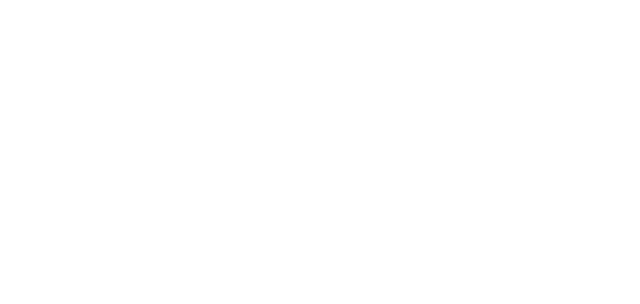
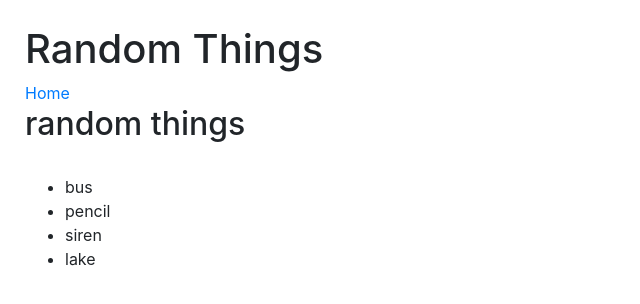
Before and after one commit to chrsteffen1/all-the-things, a React (Create React App) app: page /the-random-things in a window 1280 px wide. Before the commit this address had no page. Shown: the top 304 px of the page, without its empty margins (0-640 px from the left). Built offline with nearby package versions, Linux system fonts and the light colour scheme.

Commit message:
add randomThings page component and route

```diff
--- a/src/App.js
+++ b/src/App.js
@@ -5,6 +5,7 @@
 import Landing from './pages/Landing/Landing'
 import ChrisThings from './pages/ChrisThings/ChrisThings'
 import JamesThings from './pages/JamesThings/JamesThings'
+import RandomThings from './pages/RandomThings/RandomThing'
 
 const App = () => {
   const bensThings = [
@@ -80,6 +81,14 @@
     },
   ]
 
+  const randomThings = [
+    {
+      name: "random things",
+      image: "",
+      attributes: ["bus", "pencil", "siren", "lake"],
+    },
+  ]
+
   return (
     <Routes>
       {/* All the <Route> components should live here */}
@@ -104,6 +113,10 @@
         path="/the-james-things"
         element={<JamesThings things={jamesThings} />}
       />
+      <Route
+        path="/the-random-things"
+        element={<RandomThings things={randomThings} />}
+      />
     </Routes>
   )
 }
--- a/src/pages/Landing/Landing.jsx
+++ b/src/pages/Landing/Landing.jsx
@@ -10,6 +10,7 @@
       <Link to="/the-silly-things">Hunter's Things</Link><br/>
       <Link to="/the-chris-things">Chris's Things</Link><br/>
       <Link to="/the-james-things">James's Things</Link><br/>
+      <Link to="/the-random-things">Random Things</Link><br/>
     </>
   )
 }
--- /dev/null
+++ b/src/pages/RandomThings/RandomThing.jsx
@@ -0,0 +1,17 @@
+import ThingCard from '../../components/ThingCard/ThingCard'
+import { Link } from 'react-router-dom'
+
+const RandomThings = (props) => {
+  return (
+    <>
+      <h1>Random Things</h1>
+      <Link to="/">Home</Link>
+
+      {props.things.map((thing, idx) =>
+        <ThingCard key={idx} thing={thing}/>
+      )}
+    </>
+  )
+}
+
+export default RandomThings
```
